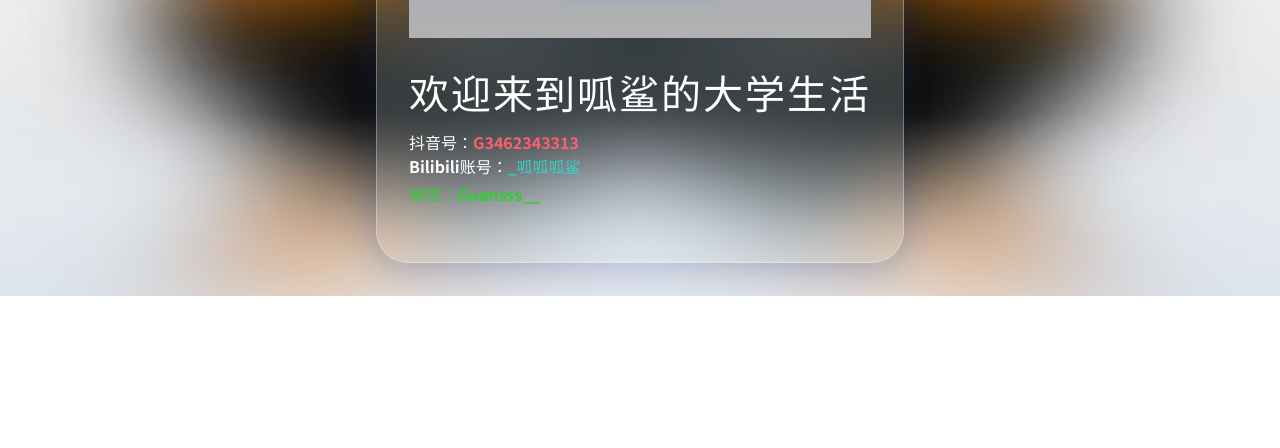
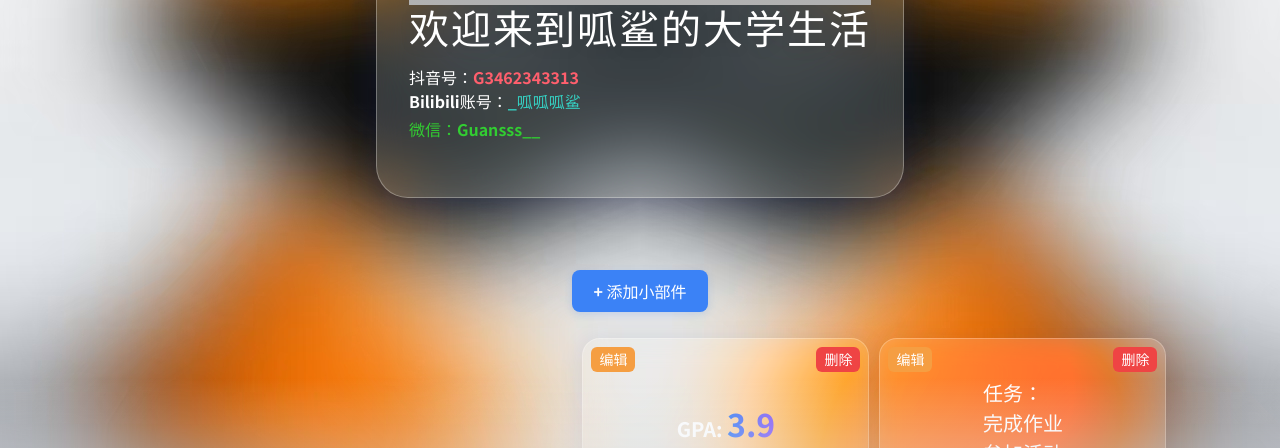
Before and after one commit to SamGuan3/my-college-life, a React (Vite) app: page / in a window 1280 px wide. Shown: the part 504-952 px from the top of the page. Before the commit the page ends 800 px from the top, so only its background shows below. Built offline with nearby package versions, Linux system fonts and the light colour scheme; grey boxes are pictures that could not be loaded; the HTML template or start-up script is replaced by a standard one.

Commit message:
feat: 首页直接集成仪表盘Dashboard小部件功能

```diff
--- a/src/components/HomeBanner.tsx
+++ b/src/components/HomeBanner.tsx
@@ -1,4 +1,5 @@
 import Banner from './Banner';
+import Dashboard from './Dashboard';
 
 /**
  * 首页欢迎横幅组件
@@ -12,8 +13,9 @@
       minHeight: "100vh",
       background: "transparent",
       display: "flex",
+      flexDirection: "column",
       alignItems: "center",
-      justifyContent: "center"
+      justifyContent: "flex-start"
     }}
   >
     {/* 玻璃质感卡片 */}
@@ -36,7 +38,6 @@
       {/* 头像和名字（Banner组件） */}
       <Banner />
       {/* 欢迎语和账号信息 */}
-      <div style={{ marginTop: 32 }}>
       <h1 style={{
         margin: 0,
         fontSize: "2.5rem",
@@ -70,6 +71,9 @@
       </div>
       <div style={{ color: 'limegreen', marginTop: 4, fontWeight: 700 }}>微信：Guansss__</div>
     </div>
+    {/* 新增：首页直接显示仪表盘 */}
+    <div style={{ width: '100%', display: 'flex', justifyContent: 'center', marginTop: 32 }}>
+      <Dashboard />
     </div>
     {/* 可选：底部渐变装饰 */}
     <div style={{
```
Lines whose indentation alone changed are shown as unchanged.
